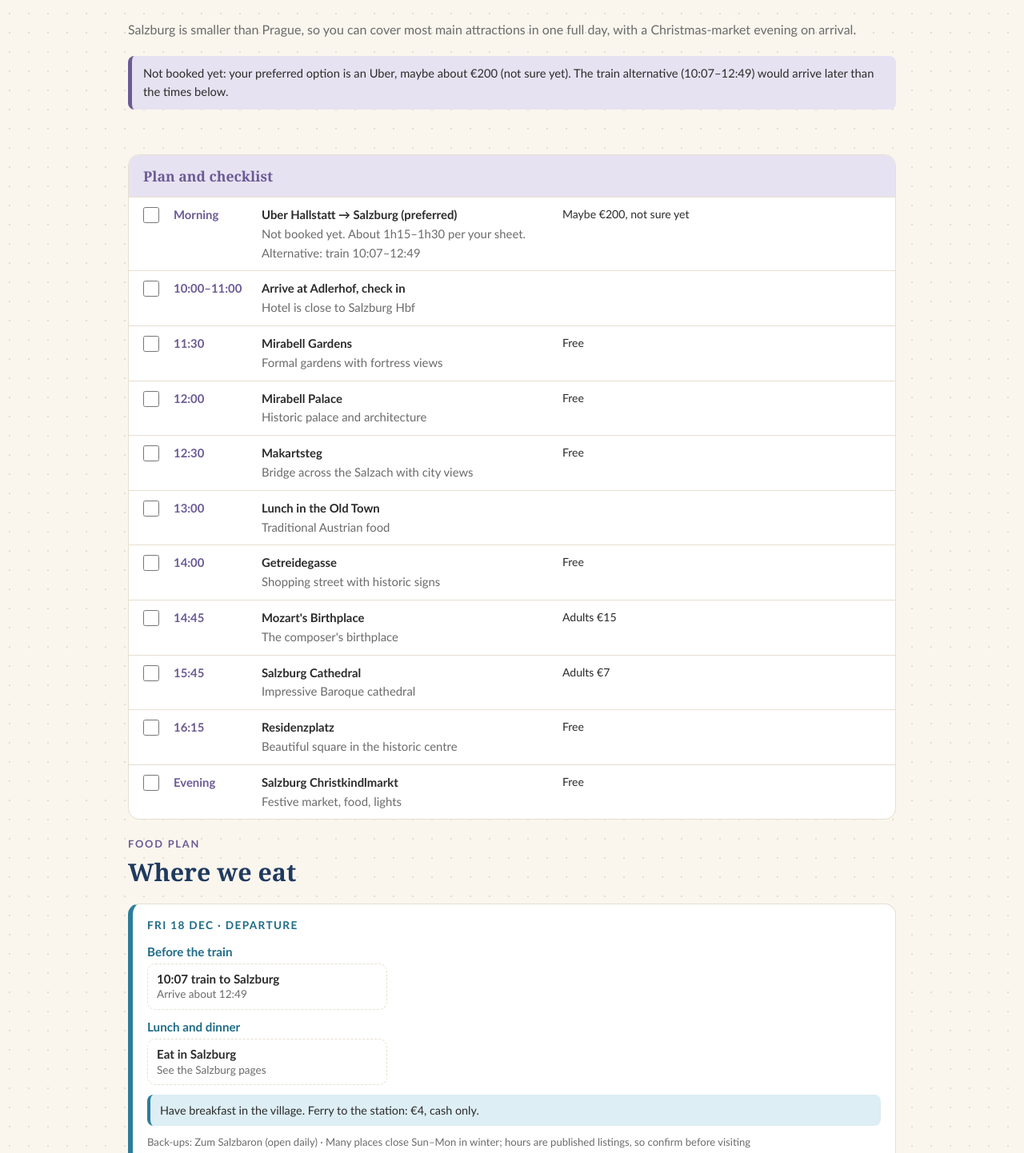
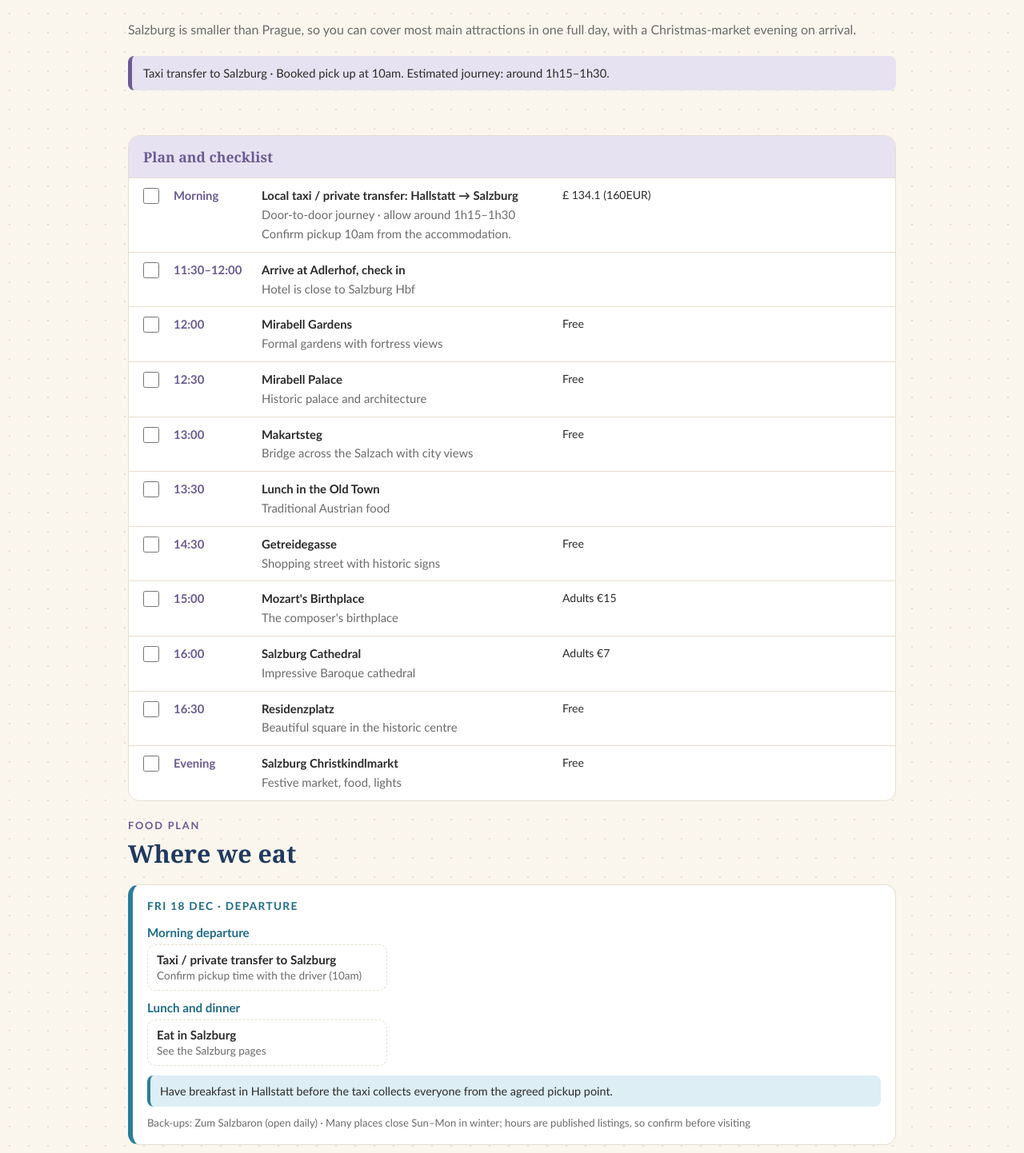
Before and after one commit to szeying-code/sy_graduation_trip_uk_2026, a plain HTML site: page days/day-18.html in a window 1280 px wide. Shown: the part 307-1749 px from the top of the page at 80% size. Drawn offline with Linux system fonts and the light colour scheme.

Commit message:
Update day-18.html

```diff
--- a/days/day-18.html
+++ b/days/day-18.html
@@ -28,7 +28,10 @@
     <p class="sub" style="margin-top:24px">Salzburg is smaller than Prague, so you can cover most main attractions in one full day, with a Christmas-market evening on arrival.</p>
 
     <!-- NOTE BOX: delete this whole block to remove it -->
-    <div class="flag">Not booked yet: your preferred option is an Uber, maybe about €200 (not sure yet). The train alternative (10:07–12:49) would arrive later than the times below.</div>
+    <div class="flag">
+      Taxi transfer to Salzburg · Booked pick up at 10am.
+      Estimated journey: around 1h15–1h30.
+    </div>
 
     <!-- PLAN AND CHECKLIST (each <li> is one row) -->
     <section style="padding-top:28px">
@@ -36,21 +39,23 @@
         <h3>Plan and checklist</h3>
         <ul class="cl">
 
+
           <!-- Row 1 -->
           <li class="r">
             <input type="checkbox" data-id="r1" aria-label="Done">
             <div class="t">Morning</div>
             <div>
-              <b>Uber Hallstatt → Salzburg (preferred)</b>
-              <div class="w">Not booked yet. About 1h15–1h30 per your sheet. Alternative: train 10:07–12:49</div>
+              <b>Local taxi / private transfer: Hallstatt → Salzburg</b>
+              <div class="w">Door-to-door journey · allow around 1h15–1h30</div>
+              <div class="w">Confirm pickup 10am from the accommodation.</div>
             </div>
-            <div class="cost">Maybe €200, not sure yet</div>
+            <div class="cost">£ 134.1 (160EUR)</div>
           </li>
 
           <!-- Row 2 -->
           <li class="r">
             <input type="checkbox" data-id="r2" aria-label="Done">
-            <div class="t">10:00–11:00</div>
+            <div class="t">11:30–12:00</div>
             <div>
               <b>Arrive at Adlerhof, check in</b>
               <div class="w">Hotel is close to Salzburg Hbf</div>
@@ -61,7 +66,7 @@
           <!-- Row 3 -->
           <li class="r">
             <input type="checkbox" data-id="r3" aria-label="Done">
-            <div class="t">11:30</div>
+            <div class="t">12:00</div>
             <div>
               <b>Mirabell Gardens</b>
               <div class="w">Formal gardens with fortress views</div>
@@ -72,7 +77,7 @@
           <!-- Row 4 -->
           <li class="r">
             <input type="checkbox" data-id="r4" aria-label="Done">
-            <div class="t">12:00</div>
+            <div class="t">12:30</div>
             <div>
               <b>Mirabell Palace</b>
               <div class="w">Historic palace and architecture</div>
@@ -83,7 +88,7 @@
           <!-- Row 5 -->
           <li class="r">
             <input type="checkbox" data-id="r5" aria-label="Done">
-            <div class="t">12:30</div>
+            <div class="t">13:00</div>
             <div>
               <b>Makartsteg</b>
               <div class="w">Bridge across the Salzach with city views</div>
@@ -94,7 +99,7 @@
           <!-- Row 6 -->
           <li class="r">
             <input type="checkbox" data-id="r6" aria-label="Done">
-            <div class="t">13:00</div>
+            <div class="t">13:30</div>
             <div>
               <b>Lunch in the Old Town</b>
               <div class="w">Traditional Austrian food</div>
@@ -105,7 +110,7 @@
           <!-- Row 7 -->
           <li class="r">
             <input type="checkbox" data-id="r7" aria-label="Done">
-            <div class="t">14:00</div>
+            <div class="t">14:30</div>
             <div>
               <b>Getreidegasse</b>
               <div class="w">Shopping street with historic signs</div>
@@ -116,7 +121,7 @@
           <!-- Row 8 -->
           <li class="r">
             <input type="checkbox" data-id="r8" aria-label="Done">
-            <div class="t">14:45</div>
+            <div class="t">15:00</div>
             <div>
               <b>Mozart's Birthplace</b>
               <div class="w">The composer's birthplace</div>
@@ -127,7 +132,7 @@
           <!-- Row 9 -->
           <li class="r">
             <input type="checkbox" data-id="r9" aria-label="Done">
-            <div class="t">15:45</div>
+            <div class="t">16:00</div>
             <div>
               <b>Salzburg Cathedral</b>
               <div class="w">Impressive Baroque cathedral</div>
@@ -138,7 +143,7 @@
           <!-- Row 10 -->
           <li class="r">
             <input type="checkbox" data-id="r10" aria-label="Done">
-            <div class="t">16:15</div>
+            <div class="t">16:30</div>
             <div>
               <b>Residenzplatz</b>
               <div class="w">Beautiful square in the historic centre</div>
@@ -166,9 +171,14 @@
       <div class="food c-hallstatt">
         <p class="fk">Fri 18 Dec · Departure</p>
         <div class="meal">
-          <h4>Before the train</h4>
+          <h4>Morning departure</h4>
           <ul class="opts">
-            <li class="info"><div><b>10:07 train to Salzburg</b><span class="d">Arrive about 12:49</span></div></li>
+            <li class="info">
+              <div>
+                <b>Taxi / private transfer to Salzburg</b>
+                <span class="d">Confirm pickup time with the driver (10am)</span>
+              </div>
+            </li>
           </ul>
         </div>
         <div class="meal">
@@ -177,7 +187,7 @@
             <li class="info"><div><b>Eat in Salzburg</b><span class="d">See the Salzburg pages</span></div></li>
           </ul>
         </div>
-        <p class="ftip">Have breakfast in the village. Ferry to the station: €4, cash only.</p>
+        <p class="ftip">Have breakfast in Hallstatt before the taxi collects everyone from the agreed pickup point.</p>
         <p class="ffoot">Back-ups: Zum Salzbaron (open daily) · Many places close Sun–Mon in winter; hours are published listings, so confirm before visiting</p>
       </div>
       <div class="food c-salzburg">
```
